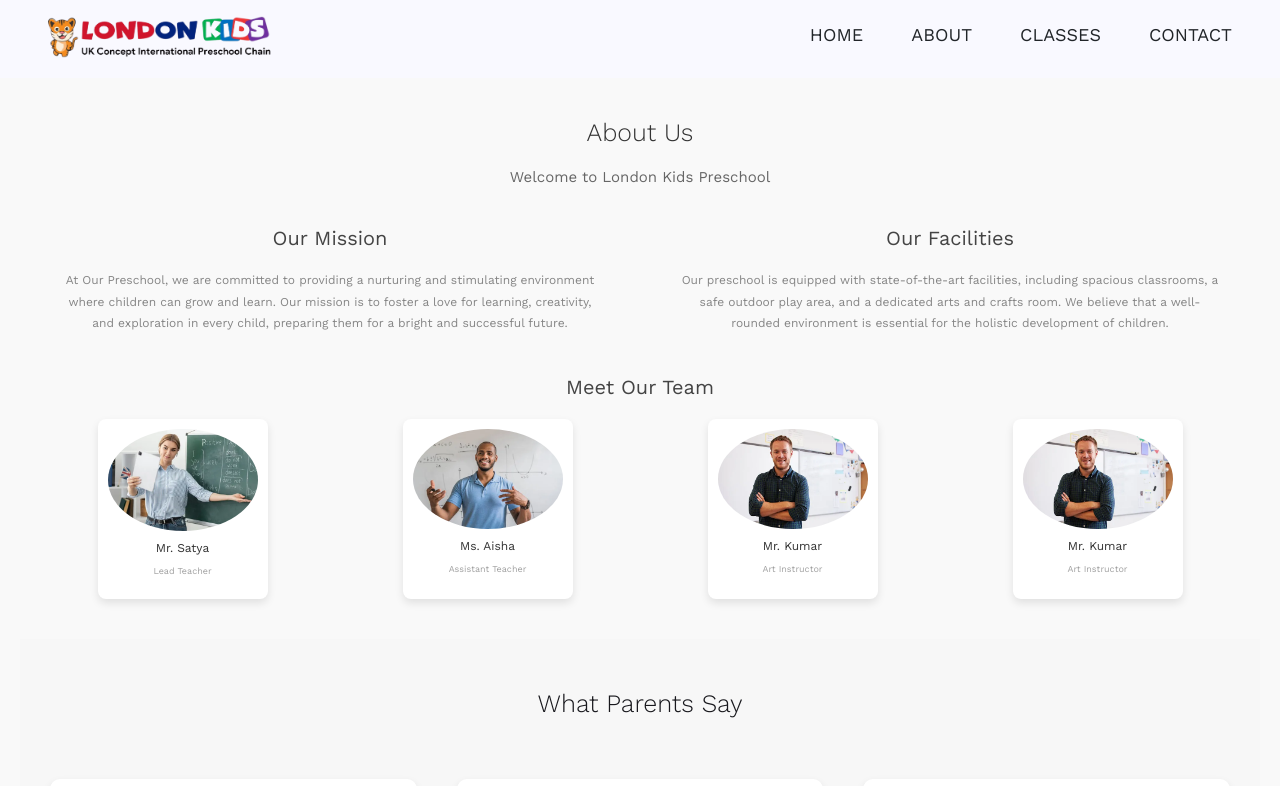
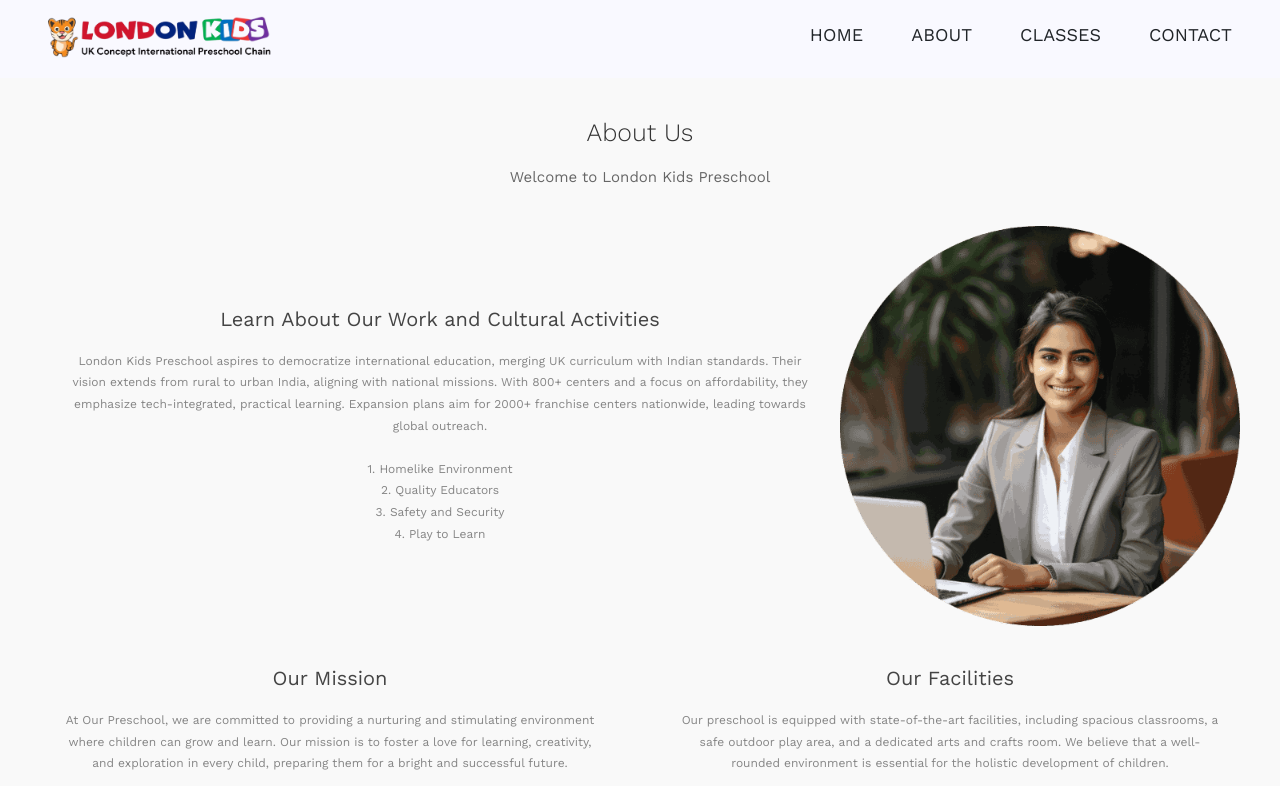
Before and after one commit to opsatya/PreSchool, a React (Vite) app: page /about in a window 1280 px wide. Shown: the top 786 px of the page. Built offline with nearby package versions, Linux system fonts and the light colour scheme.

Commit message:
one-more section added in about us

```diff
--- a/src/About.jsx
+++ b/src/About.jsx
@@ -4,6 +4,7 @@ import Testimonials from "./components/Testimonials";
 import teacher1 from './TeacherPictures/timg1.webp';
 import teacher2 from './TeacherPictures/timg2.webp';
 import teacher3 from './TeacherPictures/timg3.webp';
+import workImage from './TeacherPictures/work-image.webp'; // Add your image path here
 
 // Styled components
 const AboutWrapper = styled.div`
@@ -27,22 +28,58 @@ const SubHeader = styled.h3`
 
 const Section = styled.section`
   margin-bottom: 40px;
-  text-align: center;
 `;
 
 const SectionTitle = styled.h3`
-  font-size: 2rem; /* Increased font size */
+  font-size: 2rem;
   color: #444;
   margin-bottom: 20px;
 `;
 
 const Paragraph = styled.p`
-  font-size: 1.2rem; /* Increased font size */
+  font-size: 1.2rem;
   color: #555;
-  line-height: 1.8; /* Increased line height for better readability */
+  line-height: 1.8;
   margin: 0 auto;
   max-width: 800px;
   padding: 0 20px;
+`;
+
+const FlexContainer = styled.div`
+  display: flex;
+  flex-wrap: wrap;
+  justify-content: center;
+  align-items: center;
+  margin-bottom: 40px;
+
+  @media (max-width: 768px) {
+    flex-direction: column;
+  }
+`;
+
+const TextContent = styled.div`
+  flex: 1;
+  padding: 10px;
+  max-width: 800px;
+
+  @media (max-width: 768px) {
+    max-width: 100%;
+  }
+`;
+
+const ImageContent = styled.div`
+  flex: 1;
+  max-width: 400px;
+  text-align: center;
+
+  img {
+    max-width: 100%;
+    border-radius: 8px;
+  }
+
+  @media (max-width: 768px) {
+    margin-top: 20px;
+  }
 `;
 
 const MissionFacilitiesContainer = styled.div`
@@ -72,7 +109,7 @@ const TeamGrid = styled.div`
   padding: 0 20px;
 
   @media (max-width: 768px) {
-    grid-template-columns: repeat(2, 1fr); /* Two columns for mobile view */
+    grid-template-columns: repeat(2, 1fr);
   }
 `;
 
@@ -107,6 +144,24 @@ const About = () => {
     <AboutWrapper>
       <Header>About Us</Header>
       <SubHeader>Welcome to London Kids Preschool</SubHeader>
+
+      <FlexContainer>
+        <TextContent>
+          <SectionTitle>Learn About Our Work and Cultural Activities</SectionTitle>
+          <Paragraph>
+            London Kids Preschool aspires to democratize international education, merging UK curriculum with Indian standards. Their vision extends from rural to urban India, aligning with national missions. With 800+ centers and a focus on affordability, they emphasize tech-integrated, practical learning. Expansion plans aim for 2000+ franchise centers nationwide, leading towards global outreach.
+            <br/><br/>
+            1. Homelike Environment<br/>
+            2. Quality Educators<br/>
+            3. Safety and Security<br/>
+            4. Play to Learn
+          </Paragraph>
+        </TextContent>
+        <ImageContent>
+          <img src={workImage} alt="Work and Cultural Activities" />
+        </ImageContent>
+      </FlexContainer>
+
       <MissionFacilitiesContainer>
         <MissionFacilitiesItem>
           <SectionTitle>Our Mission</SectionTitle>
@@ -121,6 +176,7 @@ const About = () => {
           </Paragraph>
         </MissionFacilitiesItem>
       </MissionFacilitiesContainer>
+
       <Section>
         <SectionTitle>Meet Our Team</SectionTitle>
         <TeamGrid>
@@ -146,6 +202,7 @@ const About = () => {
           </TeamMember>
         </TeamGrid>
       </Section>
+
       <Testimonials/>
     </AboutWrapper>
   );
--- a/src/components/Footer.jsx
+++ b/src/components/Footer.jsx
@@ -133,15 +133,6 @@ const Footer = () => {
   );
 };
 
-const App = () => {
-  return (
-    <PageWrapper>
-      <ContentWrapper>
-        {/* Your main content goes here */}
-      </ContentWrapper>
-      <Footer />
-    </PageWrapper>
-  );
-};
 
-export default App;
+
+export default Footer;
```
Also changed, not shown: src/TeacherPictures/work-image.webp (added).
